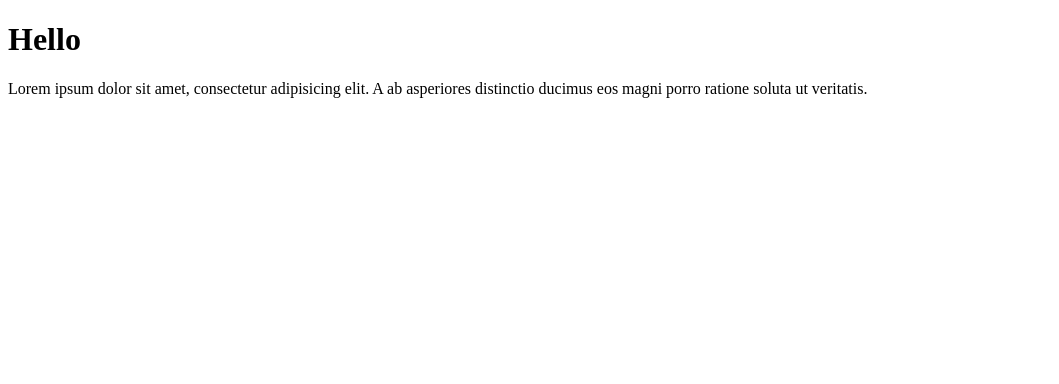
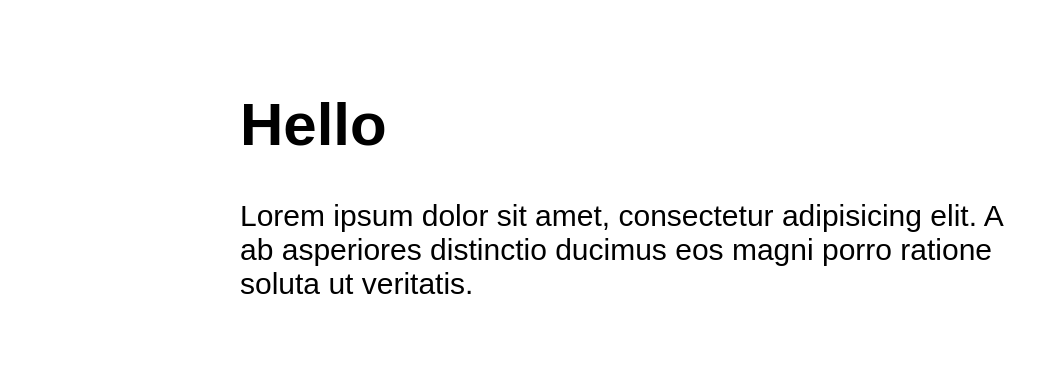
Before and after one commit to tanizab/my-first-app, a plain HTML site: page index.html in a window 1280 px wide. Shown: the whole page, without its empty margins (0-1059 px from the left). Drawn offline with Linux system fonts and the light colour scheme.

Commit message:
Добавлены стили

```diff
--- a/index.html
+++ b/index.html
@@ -3,6 +3,7 @@
 <head>
     <meta charset="UTF-8">
     <title>Title</title>
+    <link rel="stylesheet" href="style.css">
 </head>
 <body>
     <h1>Hello</h1>
--- /dev/null
+++ b/style.css
@@ -0,0 +1,7 @@
+body {
+    margin: 0px auto;
+    padding: 50px;
+    width: 800px;
+    font-family: sans-serif;
+    font-size: 30px;
+}
```
